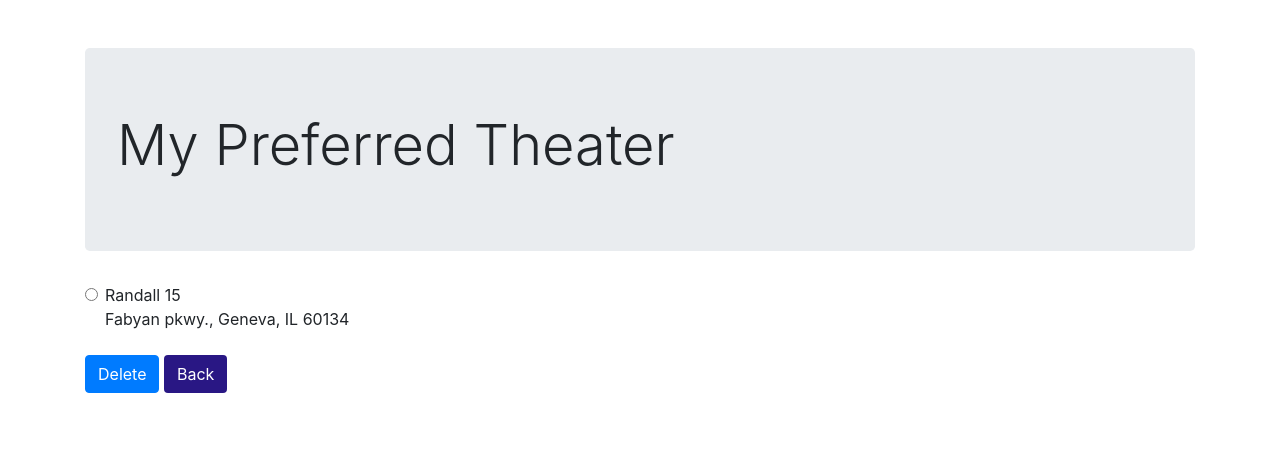
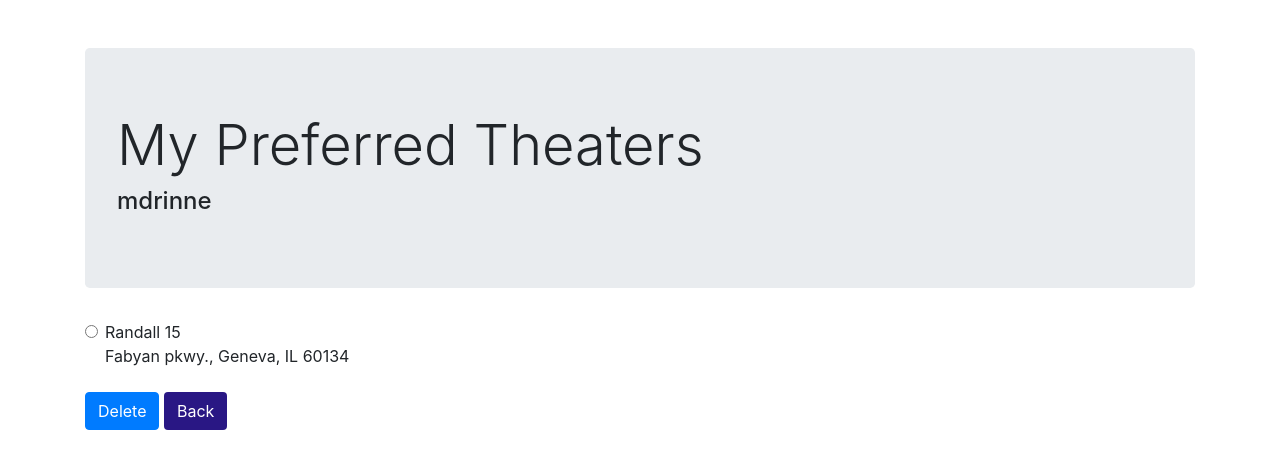
Before and after one commit to mdrinne/p3, a Flask app: page /preferred_theater in a window 1280 px wide. Shown: the part 56-512 px from the top of the page. Run offline with Flask 2, Linux system fonts and the light colour scheme; a user stored in the database is signed in; data comes from the database, SQL or seed files in the repository; both versions use the stored data as it was after the commit; some libraries are stand-ins or nearby versions.

Commit message:
fixed preferred theaters page

```diff
--- a/p3/p3.py
+++ b/p3/p3.py
@@ -185,13 +185,10 @@ def preferred_theater():
     cur = db.execute('select * from PREFERS natural join THEATER where username=?;',[session.get('user')])
     theaters = cur.fetchall()
     if request.method == 'POST':
-        print('deleting {}'.format(delete))
         delete = request.form['delete']
-        db.execute('delete from PREFERS where theater_id=? and username=?',
+        db.execute('delete from PREFERS where theater_id=(?) and username=(?)',
             [delete,session.get('user')])
         db.commit()
-        cur = db.execute('select * from PREFERS natural join THEATER where username=?;',[session.get('user')])
-        theaters = cur.fetchall()
         return redirect(url_for('preferred_theater', theaters=theaters))
     return render_template('preferred_theater.html', theaters=theaters)
 
--- a/p3/templates/preferred_theater.html
+++ b/p3/templates/preferred_theater.html
@@ -2,12 +2,13 @@
 {% block body %}
 <div class="container">
   <div class="jumbotron">
-    <h1 class="display-4">My Preferred Theater<h1>
+    <h1 class="display-4">My Preferred Theaters</h1>
+    <h4>{{ session.get('user') }}</h4>
   </div>
   {% if not theaters %}
   <h2>You currently do not have any preferred theaters</h2>
   {% else %}
-  <form action="{{ url_for('preferred_theater') }}">
+  <form action="{{ url_for('preferred_theater') }}" method=post>
     {% for theater in theaters %}
     <div class="form-check">
       <label class="form-check-label">
```
Also changed, not shown: p3/p3.db.
